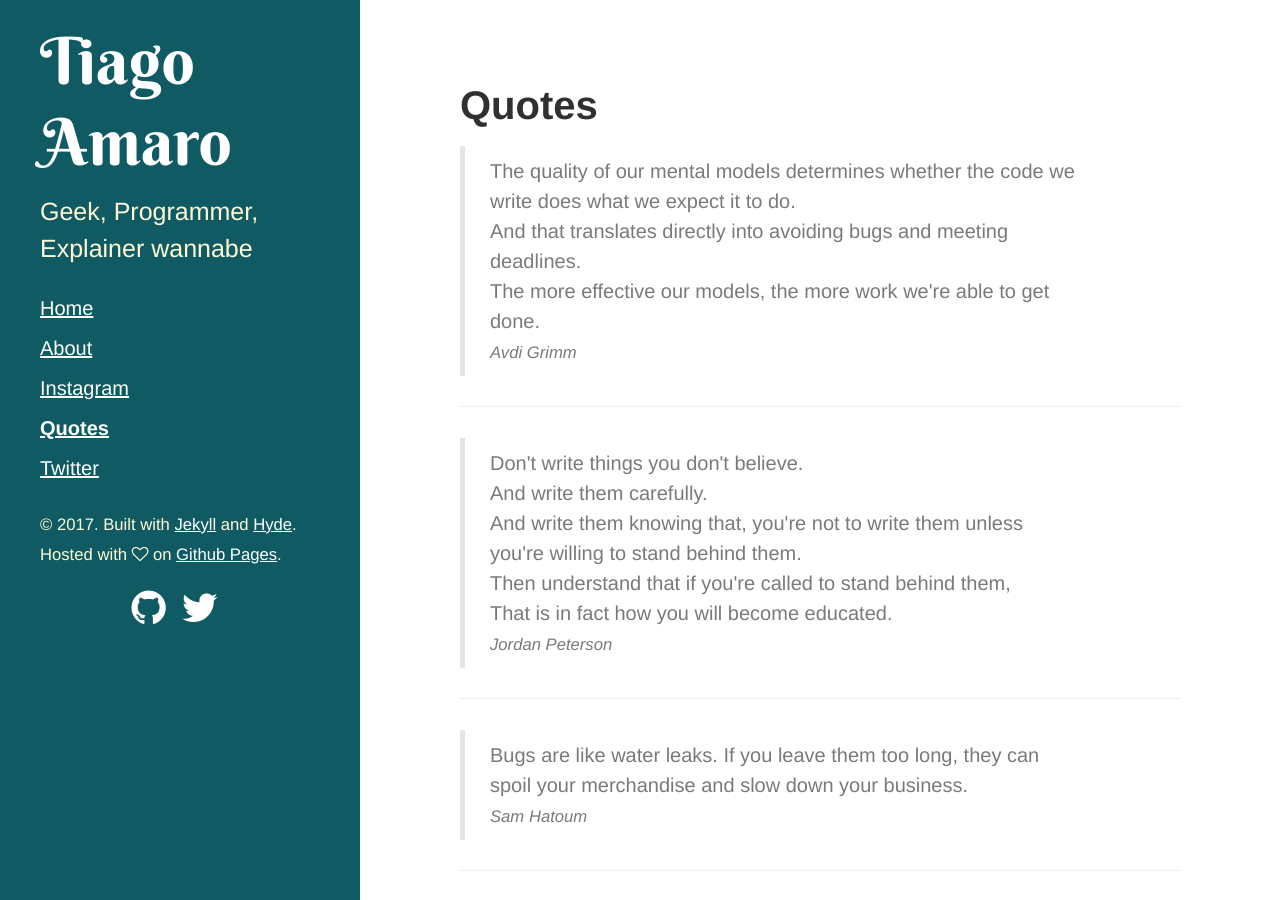
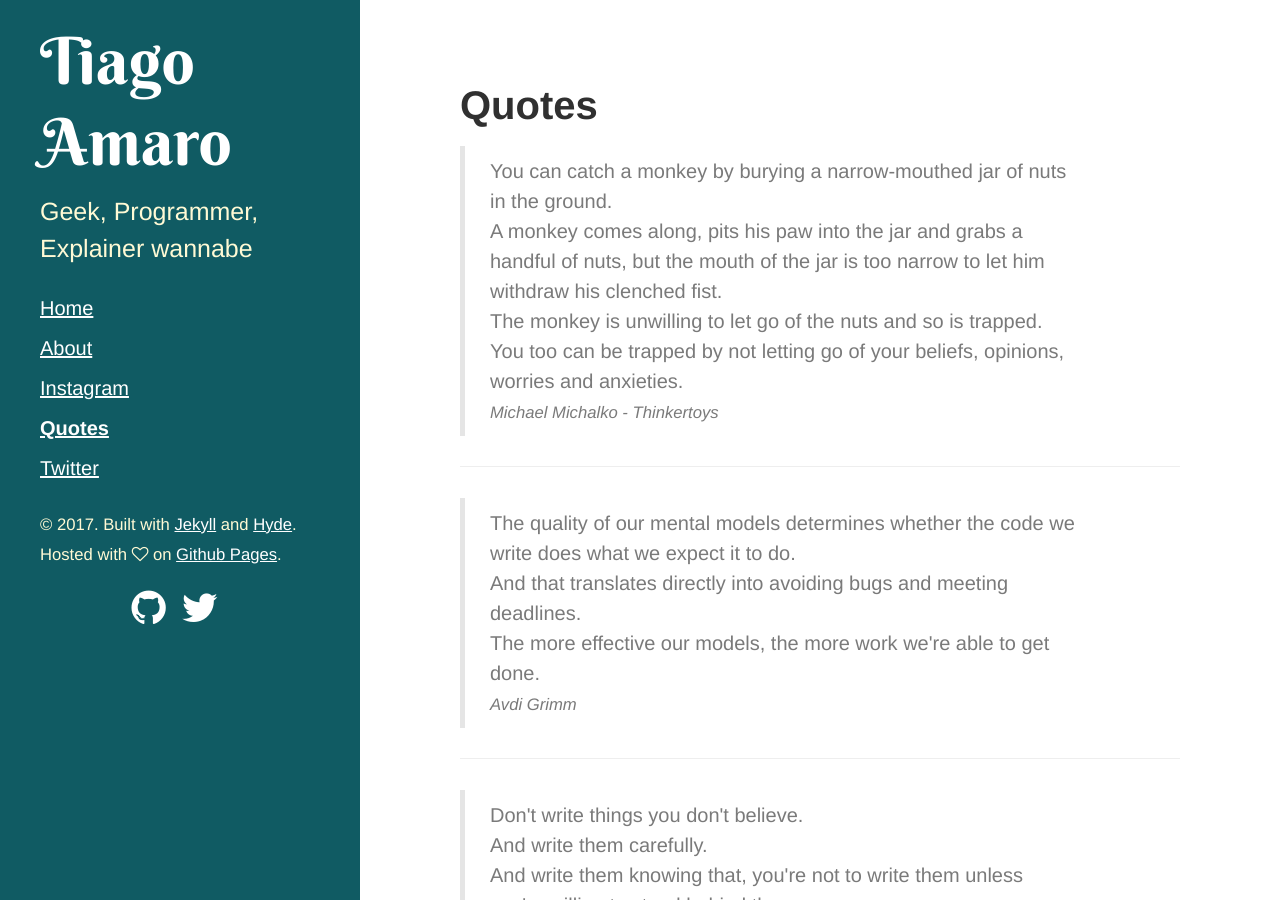
Before and after one commit to tiagoamaro/tiagoamaro.com.br_jekyll, a Jekyll site: the page built from quotes.html, in a window 1280 px wide and 900 px high. Built offline with Jekyll 4.4.1, drawn with Linux system fonts in a browser that asks for light colours; nearby versions of some CDN libraries.

Commit message:
add thinkertoys quote

```diff
--- a/quotes.html
+++ b/quotes.html
@@ -2,6 +2,18 @@
 layout: page
 title: Quotes
 ---
+
+<div class="quote">
+    <blockquote>
+        You can catch a monkey by burying a narrow-mouthed jar of nuts in the ground. <br>
+        A monkey comes along, pits his paw into the jar and grabs a handful of nuts, but the mouth of the jar is too narrow to let him withdraw his clenched fist. <br>
+        The monkey is unwilling to let go of the nuts and so is trapped. <br>
+        You too can be trapped by not letting go of your beliefs, opinions, worries and anxieties. <br>
+        <small><cite>Michael Michalko - Thinkertoys</cite></small>
+    </blockquote>
+</div>
+
+<hr>
 
 <div class="quote">
     <blockquote>
```
